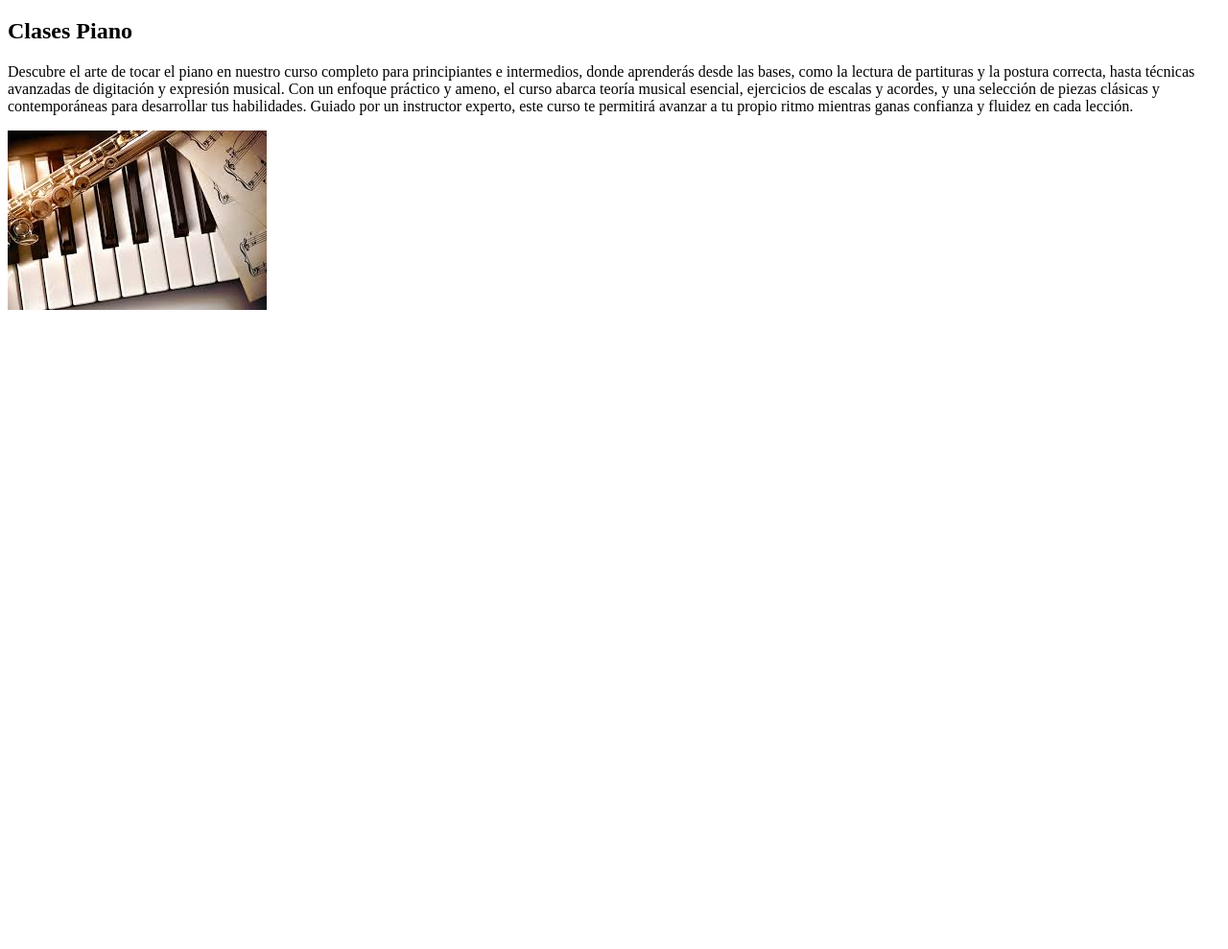
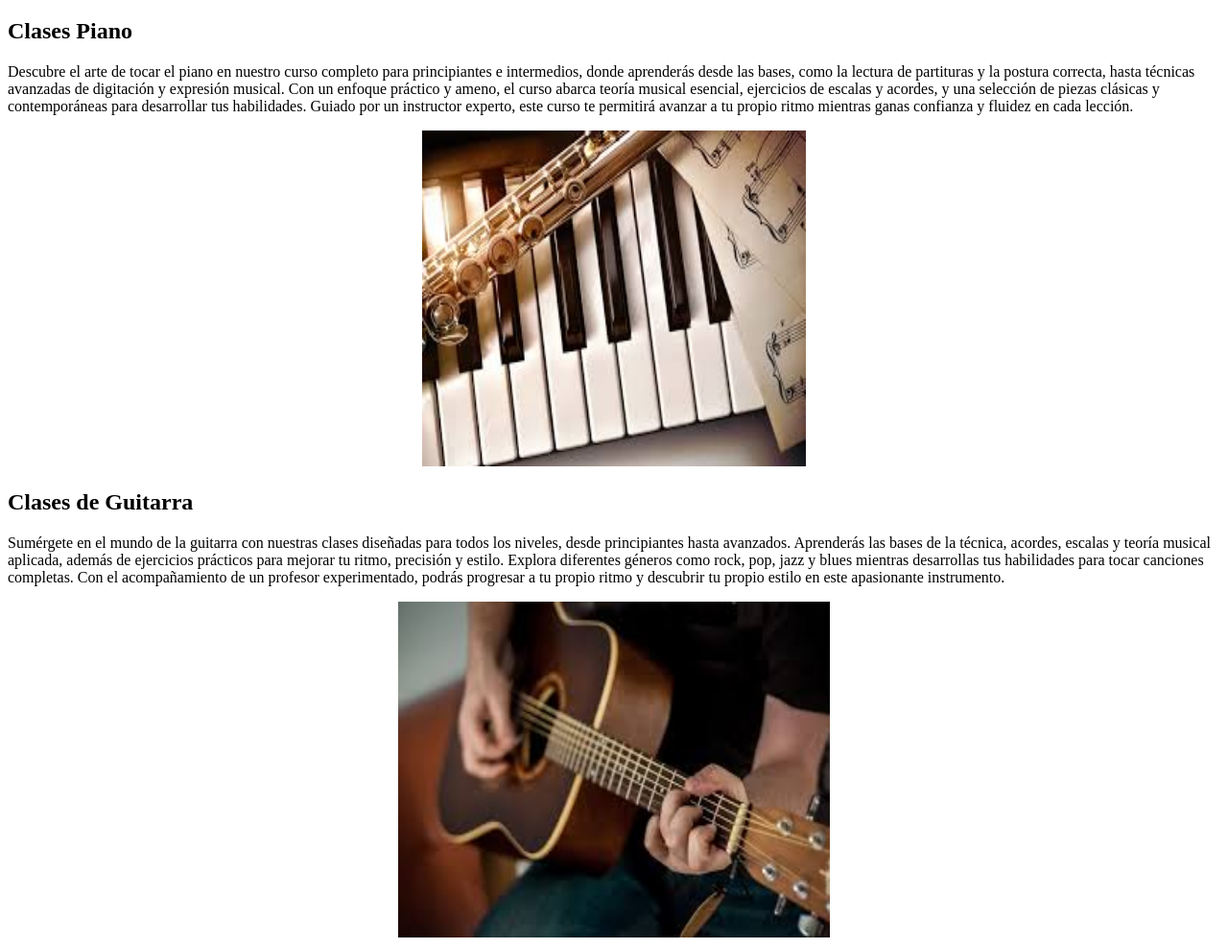
Before and after one commit to gamurigm/Web-Programming-2257, a plain HTML site: page index.html in a window 1280 px wide. Shown: the part 61-1050 px from the top of the page at 96% size. Before the commit the page ends 800 px from the top, so only its background shows below. Drawn offline with Linux system fonts and the light colour scheme.

Commit message:
segundo curso

```diff
--- a/index.html
+++ b/index.html
@@ -9,6 +9,10 @@
     <center><h1>Blog de musica</h1></center>
     <h2>Clases Piano</h2>
     <p>Descubre el arte de tocar el piano en nuestro curso completo para principiantes e intermedios, donde aprenderás desde las bases, como la lectura de partituras y la postura correcta, hasta técnicas avanzadas de digitación y expresión musical. Con un enfoque práctico y ameno, el curso abarca teoría musical esencial, ejercicios de escalas y acordes, y una selección de piezas clásicas y contemporáneas para desarrollar tus habilidades. Guiado por un instructor experto, este curso te permitirá avanzar a tu propio ritmo mientras ganas confianza y fluidez en cada lección.</p>
-    <img src="./images.jpg" alt="piano">
+    <center><img src="./img/images.jpg" alt="piano" width="400" height="350"></center>
+
+    <h2>Clases de Guitarra</h2>
+    <p>Sumérgete en el mundo de la guitarra con nuestras clases diseñadas para todos los niveles, desde principiantes hasta avanzados. Aprenderás las bases de la técnica, acordes, escalas y teoría musical aplicada, además de ejercicios prácticos para mejorar tu ritmo, precisión y estilo. Explora diferentes géneros como rock, pop, jazz y blues mientras desarrollas tus habilidades para tocar canciones completas. Con el acompañamiento de un profesor experimentado, podrás progresar a tu propio ritmo y descubrir tu propio estilo en este apasionante instrumento.</p>
+    <center><img src="./img/guitarclases.jpg" alt="guitarra" width="450" height="350"></center>
 </body>
 </html>
```
Also changed, not shown: img/guitarclases.jpg (added), img/images.jpg (renamed from images.jpg).
